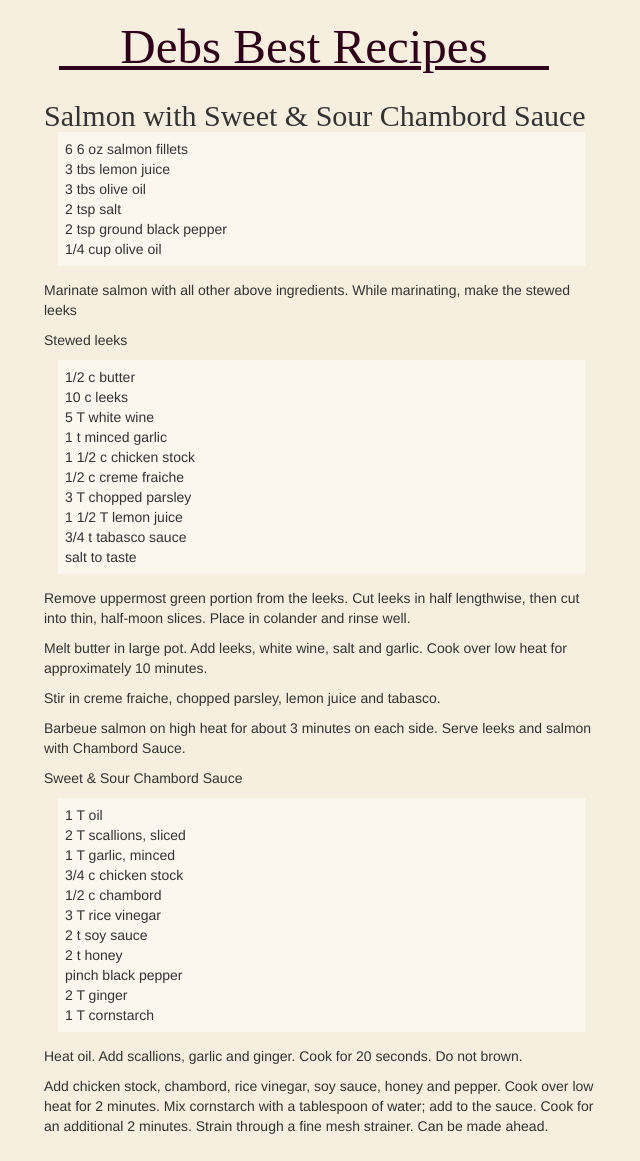
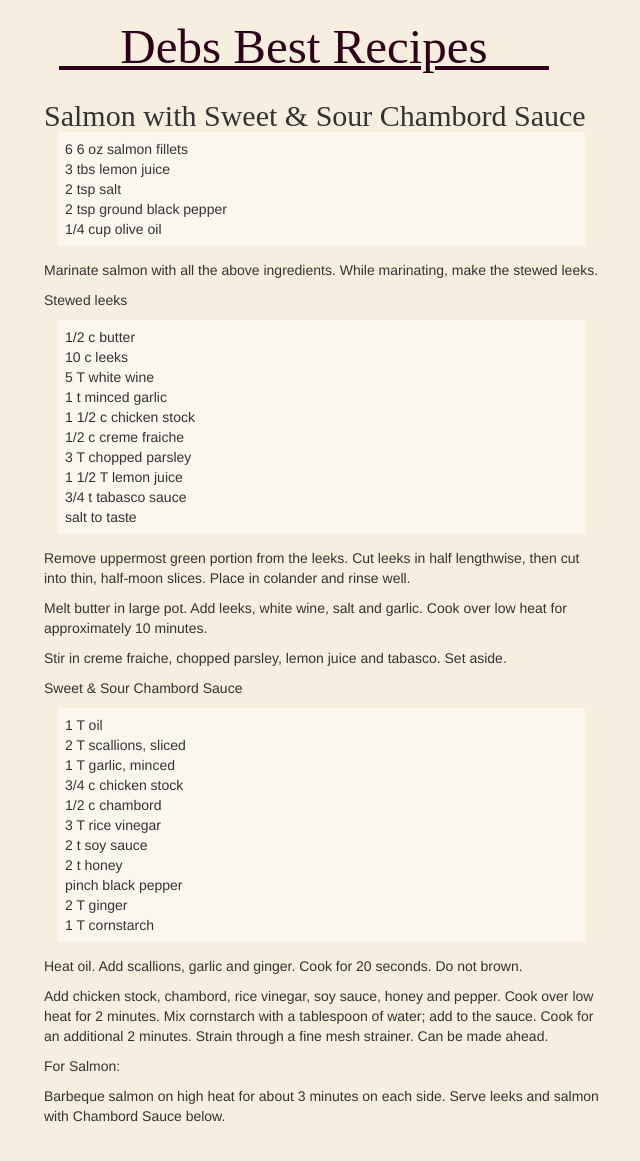
Before and after one commit to JonahBraun/debs-recipes, a Jekyll site: the page built from _posts/2010-08-09-salmon-with-sweet-a-sour-chambord-sauce.md, in a window 1280 px wide. Shown: the whole page, without its empty margins (11-651 px from the left). Built offline with Jekyll 4.4.1, drawn with Linux system fonts in a browser that asks for light colours; nearby versions of some CDN libraries; some web fonts are replaced; Markdown is read by kramdown in place of the engine named in the settings.

Commit message:
Update 2010-08-09-salmon-with-sweet-a-sour-chambord-sauce.md

```diff
--- a/_posts/2010-08-09-salmon-with-sweet-a-sour-chambord-sauce.md
+++ b/_posts/2010-08-09-salmon-with-sweet-a-sour-chambord-sauce.md
@@ -5,12 +5,11 @@ category: seafood
 ---
 - 6  6 oz salmon fillets
 - 3 tbs lemon juice
-- 3 tbs olive oil
 - 2 tsp salt
 - 2 tsp ground black pepper
 - 1/4 cup olive oil
 
-Marinate salmon with all other above ingredients. While marinating, make the stewed leeks
+Marinate salmon with all the above ingredients. While marinating, make the stewed leeks.
 
 Stewed leeks
 
@@ -29,9 +28,8 @@ Remove uppermost green portion from the leeks. Cut leeks in half lengthwise, the
 
 Melt butter in large pot. Add leeks, white wine, salt and garlic. Cook over low heat for approximately 10 minutes.
 
-Stir in creme fraiche, chopped parsley, lemon juice and tabasco.
+Stir in creme fraiche, chopped parsley, lemon juice and tabasco. Set aside.
 
-Barbeue salmon on high heat for about 3 minutes on each side. Serve leeks and salmon with Chambord Sauce.
 
 Sweet & Sour Chambord Sauce
 
@@ -51,3 +49,7 @@ Heat oil. Add scallions, garlic and ginger. Cook for 20 seconds. Do not brown.
 
 Add chicken stock, chambord, rice vinegar, soy sauce, honey and pepper. Cook over low heat for 2 minutes. Mix cornstarch with a tablespoon of water; add to the sauce.
 Cook for an additional 2 minutes. Strain through a fine mesh strainer.  Can be made ahead.
+
+For Salmon:
+
+Barbeque salmon on high heat for about 3 minutes on each side. Serve leeks and salmon with Chambord Sauce below.
```
